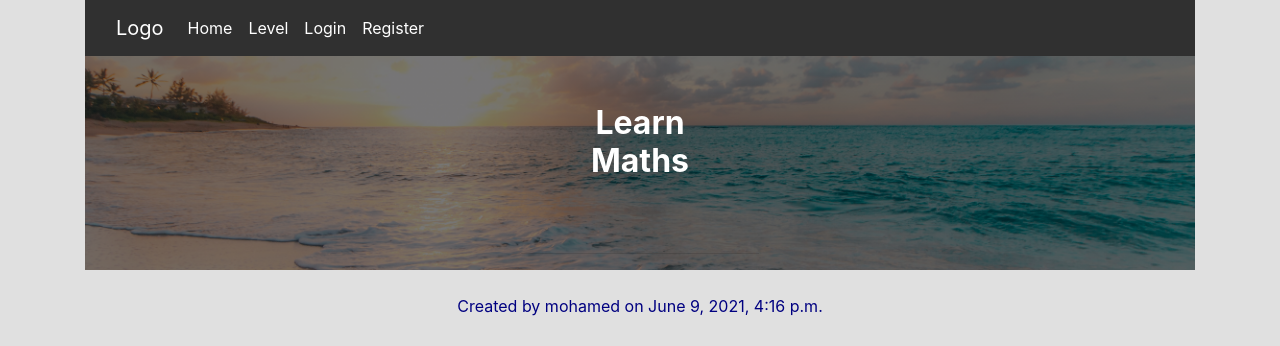
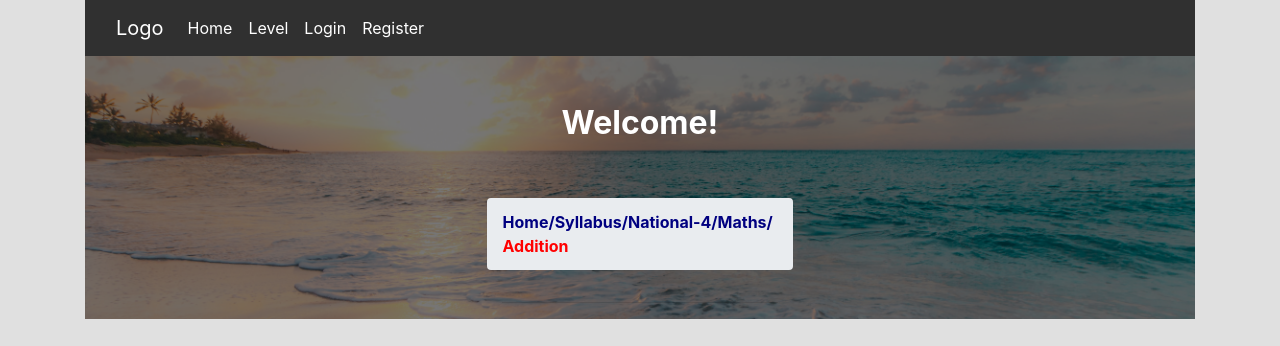
Before and after one commit to mohamedlafiteh/learning-system-project, a Django app: a page that uses templates/main_page.html in a window 1280 px wide. Shown: the top 346 px of the page. Run offline with Django 3.2, Linux system fonts and the light colour scheme; data comes from the database, SQL or seed files in the repository; some libraries are stand-ins or nearby versions.

Commit message:
Add links on the image for the other pages

```diff
--- a/syllabus/templates/syllabus/lecture_details_view.html
+++ b/syllabus/templates/syllabus/lecture_details_view.html
@@ -11,9 +11,15 @@
     <div class="row d-flex justify-content-center text-center">
       <div class="col-md-10 text-white">
         <!-- heading -->
-        <h2 class="display-6 font-weight-bold  p-5" style="color:white;" > Learn Maths </h2>
+        <h2 class="display-6 font-weight-bold  p-5" style="color:white;" > Welcome! </h2>
         <div class="row d-flex justify-content-center text-center">
-
+             <ul class="breadcrumb">
+            <li><a class="font-weight-bold" style="color:#000080;"  href="{% url 'home_page' %}">Home/</a></li>
+            <li><a class="font-weight-bold" style="color:#000080;"  href="{% url 'syllabus:level_list'  %}">Syllabus/</a></li>
+            <li><a class="font-weight-bold" style="color:#000080;"  href="{% url 'syllabus:subname_list' slug=lectures.level.slug %}">{{lectures.level.name}}/</a></li>
+            <li><a class="font-weight-bold" style="color:#000080;"  href="{% url 'syllabus:lecture_list' level=lectures.level.slug slug=lectures.subname.slug %}">{{lectures.subname.name}}/</a></li>
+            <li class="font-weight-bold" style="color:red;"  class="disabled-text" >{{lectures.name}}</li>
+          </ul>
         </div>
         <hr style="color:#ff5722;">
   </div>
--- a/templates/main_page.html
+++ b/templates/main_page.html
@@ -6,6 +6,8 @@
     <meta charset="UTF-8">
     <meta http-equiv="X-UA-Compatible" content="IE=edge">
     <meta name="viewport" content="width=device-width, initial-scale=1.0">
+        <title>{%block title%}{%endblock%}</title>
+
         <script src="https://code.jquery.com/jquery-3.5.1.min.js"></script>
 
     <link rel="stylesheet" href="https://stackpath.bootstrapcdn.com/bootstrap/4.5.2/css/bootstrap.min.css" integrity="sha384-JcKb8q3iqJ61gNV9KGb8thSsNjpSL0n8PARn9HuZOnIxN0hoP+VmmDGMN5t9UJ0Z" crossorigin="anonymous">
```
Also changed, not shown: syllabus/templates/syllabus/lecture_view.html (+7 -2 lines), syllabus/templates/syllabus/level_view.html (+6 -5 lines), syllabus/templates/syllabus/subname_view.html (+6 -2 lines).
